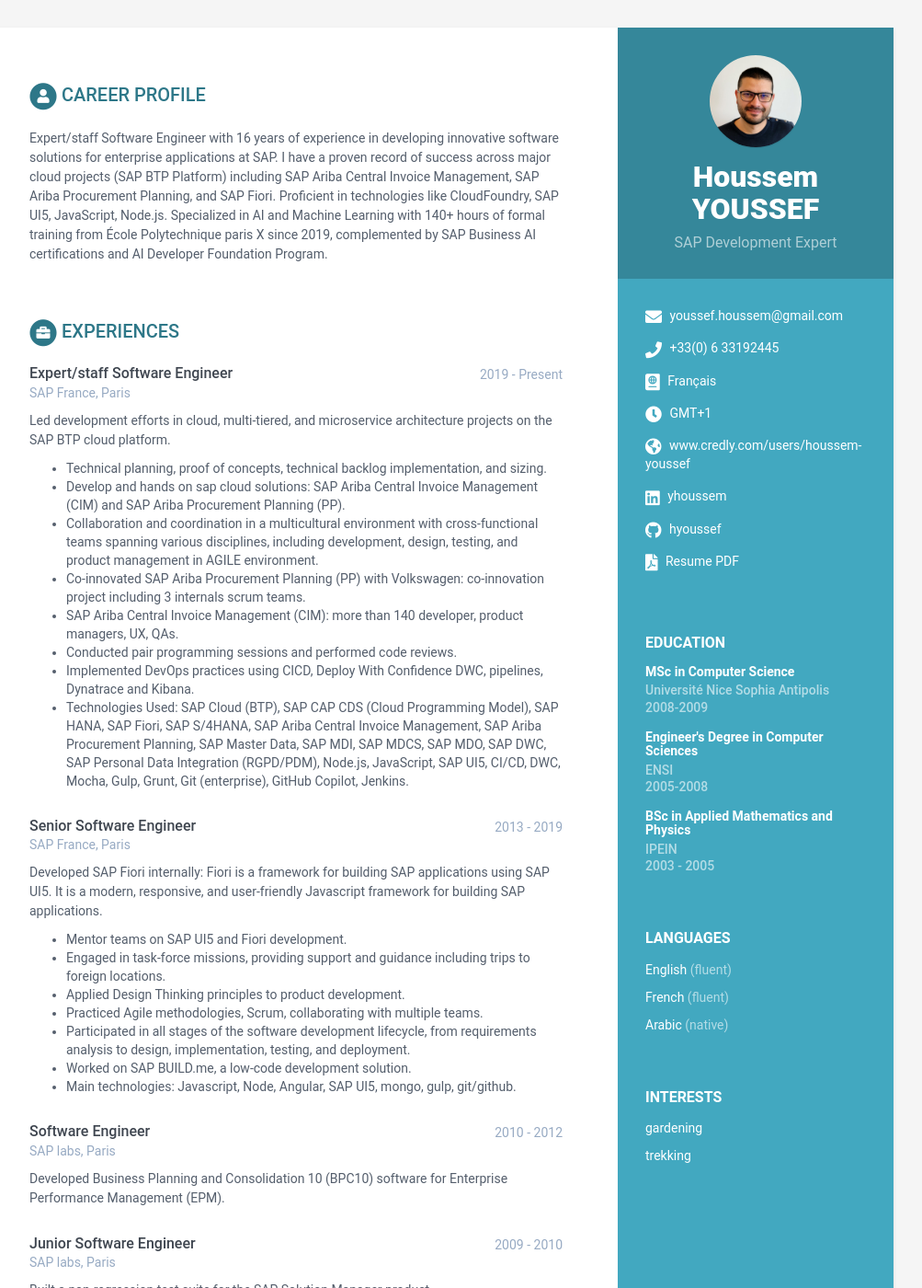
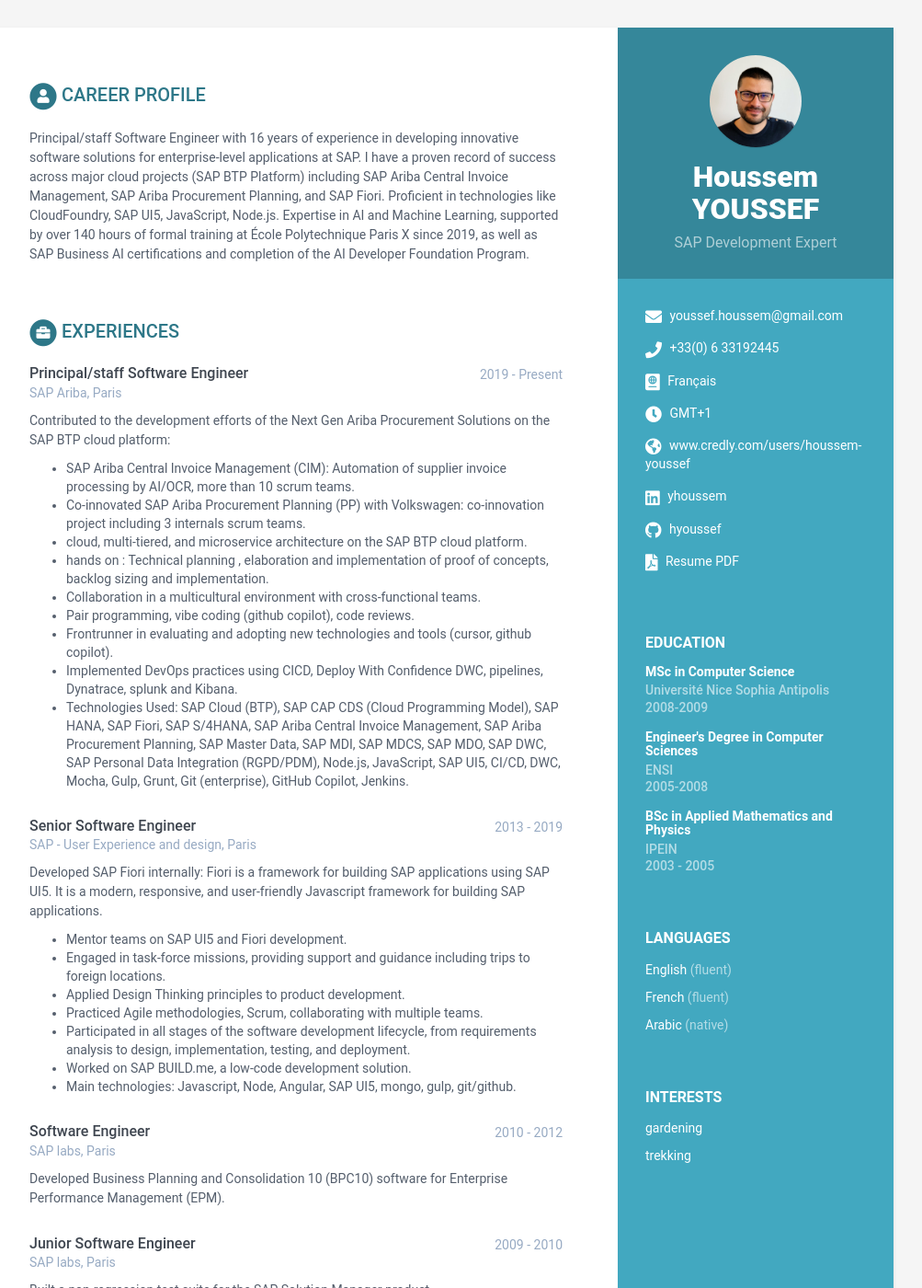
Before and after one commit to hyoussef/online-cv, a Jekyll site: the page built from index.html, in a window 1280 px wide and 1400 px high. Shown: the whole window at 92% size, without its empty margins (168-1171 px from the left). Built offline with Jekyll 4.4.1, drawn with Linux system fonts in a browser that asks for light colours.

Commit message:
Update career profile and experience sections to reflect role change to Principal Software Engineer, enhance project descriptions, and improve clarity on technologies and collaboration efforts.

```diff
--- a/_data/data.yml
+++ b/_data/data.yml
@@ -55,7 +55,10 @@ sidebar:
 career-profile:
     title: Career Profile
     summary: |
-      Expert/staff Software Engineer with 16 years of experience in developing innovative software solutions for enterprise applications at SAP. I have a proven record of success across major cloud projects (SAP BTP Platform) including SAP Ariba Central Invoice Management, SAP Ariba Procurement Planning, and SAP Fiori. Proficient in technologies like CloudFoundry, SAP UI5, JavaScript, Node.js. Specialized in AI and Machine Learning with 140+ hours of formal training from École Polytechnique paris X since 2019, complemented by SAP Business AI certifications and AI Developer Foundation Program.
+
+      Principal/staff Software Engineer with 16 years of experience in developing innovative software solutions for enterprise-level applications at SAP. I have a proven record of success across major cloud projects (SAP BTP Platform) including SAP Ariba Central Invoice Management, SAP Ariba Procurement Planning, and SAP Fiori.
+      Proficient in technologies like CloudFoundry, SAP UI5, JavaScript, Node.js.
+      Expertise in AI and Machine Learning, supported by over 140 hours of formal training at École Polytechnique Paris X since 2019, as well as SAP Business AI certifications and completion of the AI Developer Foundation Program.
 
 education:
     title: Education
@@ -80,25 +83,26 @@ education:
 experiences:
     title: Experiences
     info:
-      - role: Expert/staff Software Engineer
+      - role: Principal/staff Software Engineer
         time: 2019 - Present
-        company: SAP France, Paris
+        company: SAP Ariba, Paris
         details: |
-          Led development efforts in cloud, multi-tiered, and microservice architecture projects on the SAP BTP cloud platform.
-            - Technical planning, proof of concepts, technical backlog implementation, and sizing.
-            - Develop and hands on sap cloud solutions: SAP Ariba Central Invoice Management (CIM) and SAP Ariba Procurement Planning (PP).
-            - Collaboration and coordination in a multicultural environment with cross-functional teams spanning various disciplines, including development, design, testing, and product management in AGILE environment.
+          Contributed to the development efforts of the Next Gen Ariba Procurement Solutions on the SAP BTP cloud platform:
+            - SAP Ariba Central Invoice Management (CIM): Automation of supplier invoice processing by AI/OCR, more than 10 scrum teams.
             - Co-innovated SAP Ariba Procurement Planning (PP) with Volkswagen: co-innovation project including 3 internals scrum teams.
-            - SAP Ariba Central Invoice Management (CIM): more than 140 developer, product managers, UX, QAs.
-            - Conducted pair programming sessions and performed code reviews.
-            - Implemented DevOps practices using CICD, Deploy With Confidence DWC, pipelines, Dynatrace and Kibana.
+            - cloud, multi-tiered, and microservice architecture on the SAP BTP cloud platform.
+            - hands on : Technical planning , elaboration and implementation of proof of concepts, backlog sizing and implementation.
+            - Collaboration in a multicultural environment with cross-functional teams.
+            - Pair programming, vibe coding (github copilot), code reviews.
+            - Frontrunner in evaluating and adopting new technologies and tools (cursor, github copilot).
+            - Implemented DevOps practices using CICD, Deploy With Confidence DWC, pipelines, Dynatrace, splunk and Kibana.
             - Technologies Used: SAP Cloud (BTP), SAP CAP CDS (Cloud Programming Model), SAP HANA, SAP
                             Fiori, SAP S/4HANA, SAP Ariba Central Invoice Management, SAP Ariba Procurement Planning, SAP Master Data,
                             SAP MDI, SAP MDCS, SAP MDO, SAP DWC, SAP Personal Data Integration (RGPD/PDM), Node.js, JavaScript, SAP UI5,
                             CI/CD, DWC, Mocha, Gulp, Grunt, Git (enterprise), GitHub Copilot, Jenkins.
       - role: Senior Software Engineer
         time: 2013 - 2019
-        company: SAP France, Paris
+        company: SAP - User Experience and design, Paris
         details: |
           Developed SAP Fiori internally: Fiori is a framework for building SAP applications using SAP UI5. It is a modern, responsive, and user-friendly Javascript framework for building SAP applications.
             - Mentor teams on SAP UI5 and Fiori development.
```
